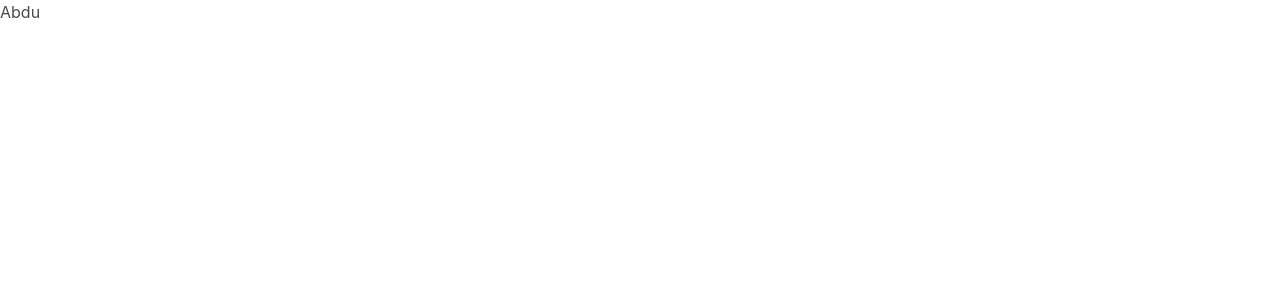
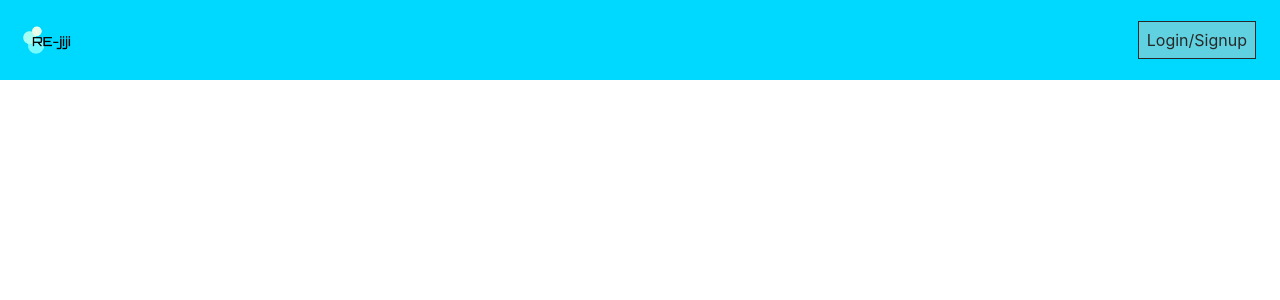
Before and after one commit to chuongtang/evolveu-c6-project-02, a React (Create React App) app in the folder client/: page / in a window 1280 px wide. Shown: the top 300 px of the page. Built offline with nearby package versions, Linux system fonts and the light colour scheme.

Commit message:
added users and nav bar icon

```diff
--- a/client/src/App.js
+++ b/client/src/App.js
@@ -11,10 +11,10 @@ import Users from './Lib/Users'
 // import './App.css';
 const App = () => {
   return (
-    <Users users={[{name: "Abdu"}]}/>
-    // <Router>
-    //   <MainNavigation />
-    //   </Router>
+    // <Users users={[{name: "Abdu"}]}/>
+    <Router>
+      <MainNavigation />
+      </Router>
     // <div className="App">
     //   <header className="App-header">
     //   </header>
--- a/client/src/Shared/components/Navigation/MainNavigation.css
+++ b/client/src/Shared/components/Navigation/MainNavigation.css
@@ -15,8 +15,8 @@
   margin-left: auto;
   margin-right: auto;
   border: transparent;
-   width: 1rem;
-  height: 1rem;
+   width: 5rem;
+  height: 5rem;
 }
 
 .main-navigation__menu-btn span {
--- a/client/src/Shared/components/Navigation/MainNavigation.js
+++ b/client/src/Shared/components/Navigation/MainNavigation.js
@@ -40,7 +40,7 @@ const MainNavigation = props => {
           <span />
         </button>
         <h1 className="main-navigation__title" >
-        <image className='header-image' src={require('./Banner.png')} alt='Rejiji' />
+        <img className='header-image' src='images/logtransparent.png' alt='Rejiji' />
         </h1>
         <nav className="main-navigation__header-nav">
           <NavLinks />
```
Also changed, not shown: client/public/images/Banner.png (renamed from client/src/Shared/components/Navigation/Banner.png).
